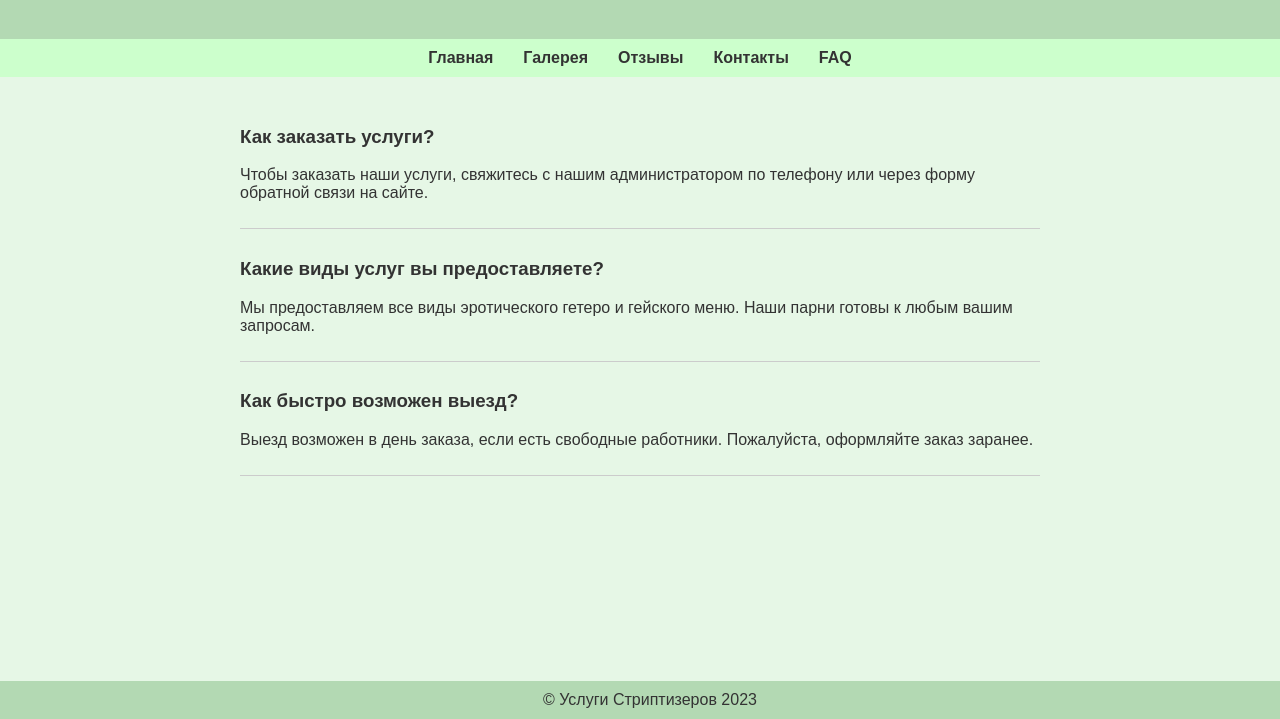
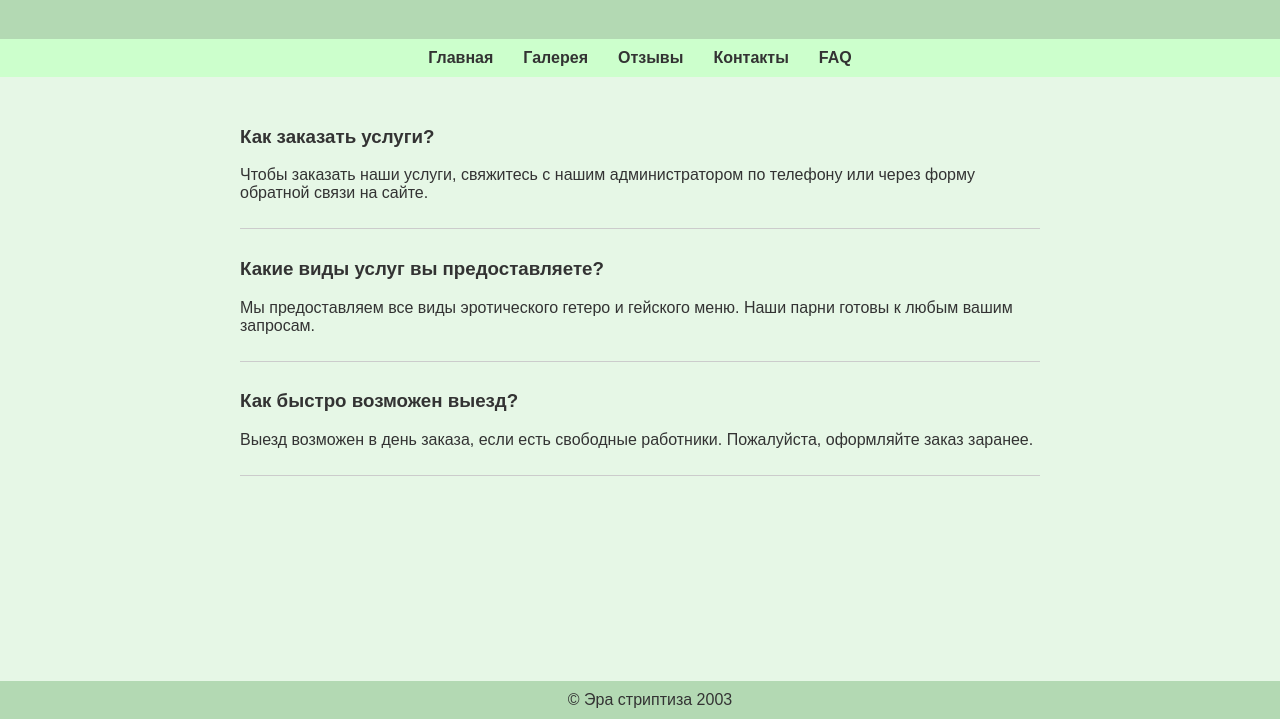
Before and after one commit to Hoegaarden131/massage, a plain HTML site: page faq.html in a window 1280 px wide. Shown: the part 81-800 px from the top of the page. Drawn offline with Linux system fonts and the light colour scheme.

Commit message:
Update faq.html

```diff
--- a/faq.html
+++ b/faq.html
@@ -74,7 +74,7 @@
         </div>
     </section>
     <footer>
-        &copy; Услуги Стриптизеров 2023
+        &copy; Эра стриптиза 2003
     </footer>
 </body>
 </html>
```
